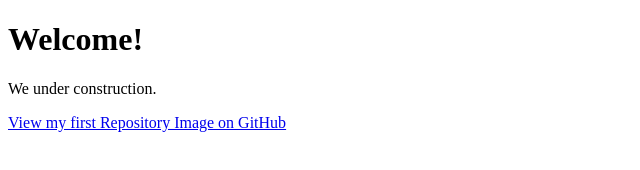
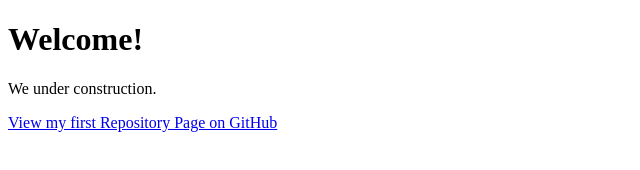
Before and after one commit to elizabethlysaght2311-ui/My-First-Repository, a plain HTML site: page index.html in a window 1280 px wide. Shown: the full height of the page, 0-640 px from the left. Drawn offline with Linux system fonts and the light colour scheme.

Commit message:
Update index.html

```diff
--- a/index.html
+++ b/index.html
@@ -8,7 +8,7 @@
     <p>We under construction.</p>
   <p>
         <!-- Link to your README file -->
-     <a href="https://github.com/elizabethlysaght2311-ui/My-First-Repository/tree/watercolor-ragdoll-catWsigsm.jpg">View my first Repository Image on GitHub</a>
+     <a href="https://github.com/elizabethlysaght2311-ui/My-First-Repository/blob/main/README.md">View my first Repository Page on GitHub</a>
     </p>
 
     <p>
```
